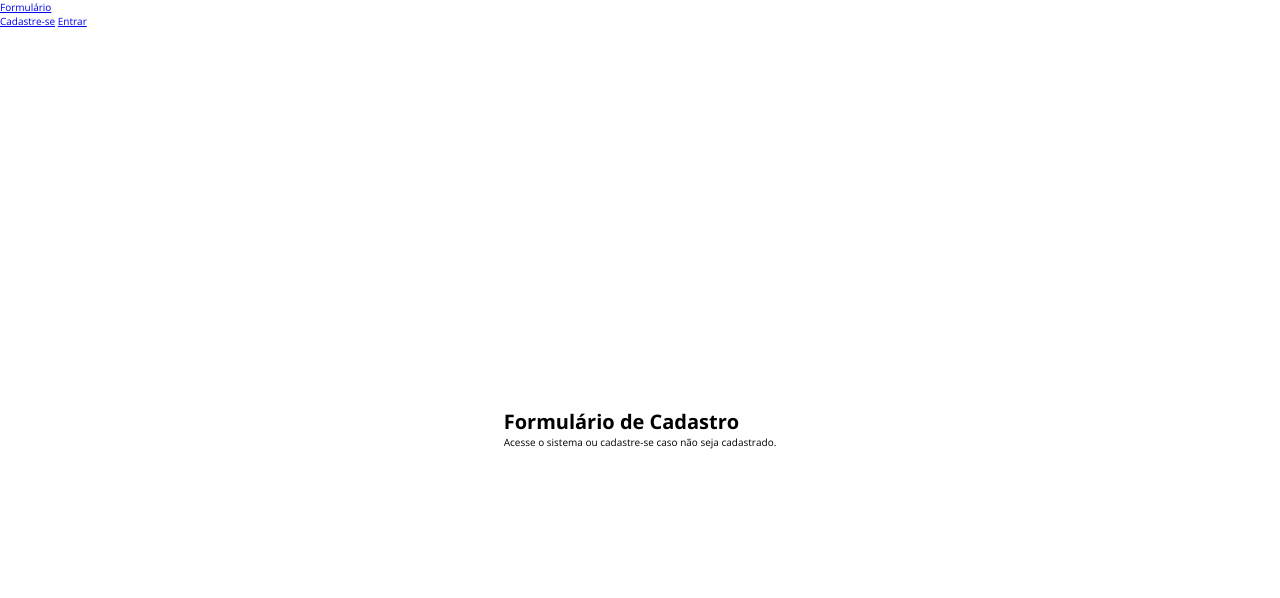
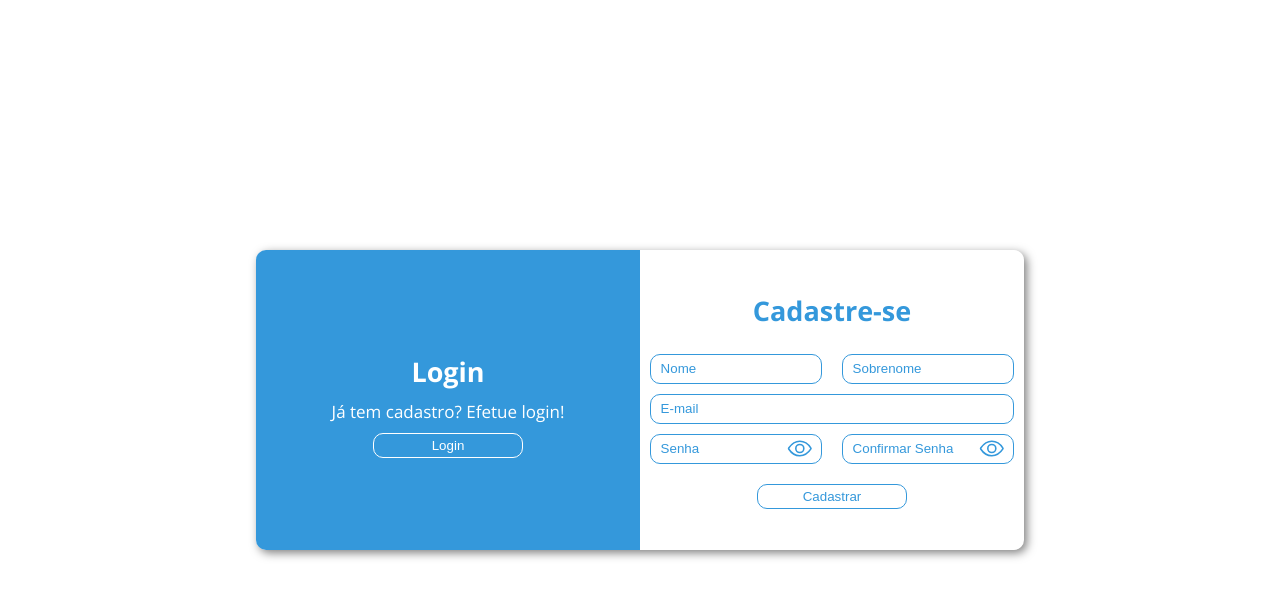
Before and after one commit to LeoSantosp2/formulario, a plain HTML site: page index.html in a window 1280 px wide. Drawn offline with nearby package versions, Linux system fonts and the light colour scheme; files that its build step writes are made by us from their sources.

Commit message:
Feito alteração

```diff
--- a/index.html
+++ b/index.html
@@ -4,40 +4,84 @@
     <meta charset="UTF-8">
     <meta http-equiv="X-UA-Compatible" content="IE=edge">
     <meta name="viewport" content="width=device-width, initial-scale=1.0">
-    <link rel="stylesheet" href="./css/style.css">
+    <link rel="stylesheet" href="./src/style/style.css">
+		<script type="module" src="https://unpkg.com/ionicons@7.1.0/dist/ionicons/ionicons.esm.js"></script>
     <title>Formulário</title>
 </head>
 <body>
+	<main>
+		<div class="form">
+			<div class="login">
+				<h1>Login</h1>
 
-    <header>
+				<form action="#">
+					<input type="email" placeholder="E-mail">
 
-        <div>
+					<div class="password">
+						<input type="password" placeholder="Senha">
 
-            <a href="./index.html">Formulário</a>
+						<div class="icon-box">
+							<ion-icon name="eye-outline" class="eye"></ion-icon>
+						</div>
+					</div>
 
-        </div>
+					<button>Login</button>
+				</form>
+			</div>
 
-        <div>
+			<div class="register">
+				<h1>Cadastre-se</h1>
 
-            <a href="./pages/cadastro.html">Cadastre-se</a>
+				<form action="#">
+					<div class="box-input">
+						<input type="text" placeholder="Nome">
+						<input type="text" placeholder="Sobrenome">
+					</div>
 
-            <a href="./pages/login.html">Entrar</a>
+					<input type="email" placeholder="E-mail">
 
-        </div>
+					<div class="box-input">
+						<div class="password">
+							<input type="password" placeholder="Senha">
 
-    </header>
+							<div class="icon-box">
+								<ion-icon name="eye-outline" class="eye"></ion-icon>
+							</div>
+						</div>
 
-    <main>
+						<div class="password">
+							<input type="password" placeholder="Confirmar Senha">
 
-        <div class="info">
+							<div class="icon-box">
+								<ion-icon name="eye-outline" class="eye"></ion-icon>
+							</div>
+						</div>
+					</div>
 
-            <h1>Formulário de Cadastro</h1>
+					<button>Cadastrar</button>
+				</form>
+			</div>
 
-            <p>Acesse o sistema ou cadastre-se caso não seja cadastrado.</p>
+			<div class="div-toggle toggle-left">
+				<div class="left">
+					<h1>Login</h1>
 
-        </div>
+					<p>Já tem cadastro? Efetue login!</p>
 
-    </main>
+					<button class="btn-login">Login</button>
+				</div>
 
+				<div class="right hidden">
+					<h1>Cadastrar-se</h1>
+
+					<p>Não tem cadastro? Efetue o cadastro!</p>
+
+					<button class="btn-register">Cadastrar-se</button>
+				</div>
+			</div>
+		</div>
+	</main>
+
+	<script src="./src/js/script.js"></script>
 </body>
 </html>
```
